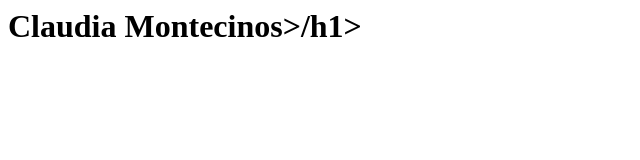
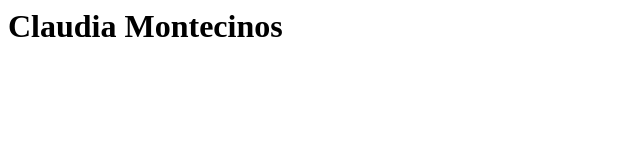
Before and after one commit to claumontecinos/claumontecinos.github.io, a plain HTML site: page index.html in a window 1280 px wide. Shown: the whole page, without its empty margins (0-640 px from the left). Drawn offline with Linux system fonts and the light colour scheme.

Commit message:
Update index.html

```diff
--- a/index.html
+++ b/index.html
@@ -1,6 +1,6 @@
 <hrml>
 <head>
-<h1>Claudia Montecinos>/h1>
+<h1>Claudia Montecinos</h1>
 </head>
 <body>
 </body>
```
